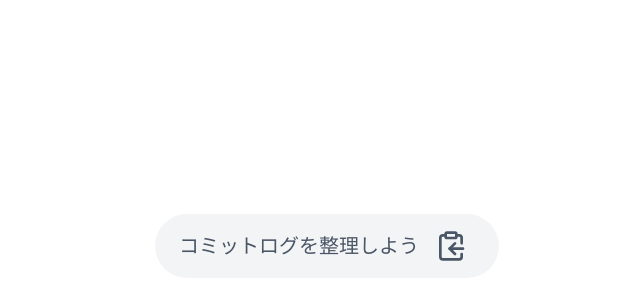
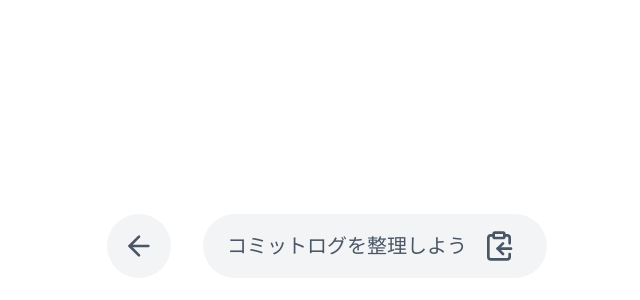
Before and after one commit to hamadatakaki/engineer-login-bonus, a Next.js app: page /10 in a window 1280 px wide. Shown: the part 154-454 px from the top of the page, without its empty margins (313-953 px from the left). Built offline with nearby package versions, Linux system fonts and the light colour scheme.

Commit message:
add: back button

```diff
--- a/src/pages/[result].tsx
+++ b/src/pages/[result].tsx
@@ -1,10 +1,11 @@
 import { Geist, Geist_Mono } from 'next/font/google';
-import { ClipboardCopy } from 'lucide-react';
+import { ArrowLeft, ClipboardCopy } from 'lucide-react';
 import { tips } from '@/utils/data';
 import toast, { Toaster } from 'react-hot-toast';
 import { useEffect, useState } from 'react';
 import Head from 'next/head';
 import { GetStaticPaths, GetStaticProps } from 'next';
+import { useRouter } from 'next/router';
 
 const geistSans = Geist({
   variable: '--font-geist-sans',
@@ -22,6 +23,7 @@ type Props = {
 
 export default function ResultPage({ result }: Props) {
   const [url, setUrl] = useState('');
+  const router = useRouter();
 
   useEffect(() => {
     if (typeof window !== 'undefined') {
@@ -37,6 +39,10 @@ export default function ResultPage({ result }: Props) {
       console.error(err);
       toast.error('コピーに失敗しました');
     }
+  };
+
+  const handleClick = () => {
+    router.push('/');
   };
 
   const previewTitle = `エンジニア向けのおみくじ（${result}）`;
@@ -55,7 +61,14 @@ export default function ResultPage({ result }: Props) {
       <div
         className={`${geistSans.className} ${geistMono.className} font-sans grid grid-rows-[20px_1fr_20px] items-center justify-items-center min-h-screen p-8 pb-20 gap-16 sm:p-20`}
       >
-        <main className="flex flex-col gap-[32px] row-start-2 items-center sm:items-start">
+        <main className="flex flex-row gap-[32px] row-start-2 items-center sm:items-start">
+          <button onClick={handleClick}>
+            <div className="flex items-center gap-2 text-xl text-gray-600 bg-gray-100 hover:bg-gray-300 rounded-full px-2 py-2">
+              <div className="p-2 rounded-full transition">
+                <ArrowLeft className="w-8 h-8 text-gray-600" />
+              </div>
+            </div>
+          </button>
           <button onClick={handleCopy}>
             <div className="flex items-center gap-2 text-xl text-gray-600 bg-gray-100 hover:bg-gray-300 rounded-full px-6 py-2">
               {tips[result]}
--- a/src/utils/data.ts
+++ b/src/utils/data.ts
@@ -1,6 +1,6 @@
 export const tips: Record<string, string> = {
-  '01': "DRY原則（Don\\'t Repeat Yourself）を意識しよう",
-  '02': "TDA原則（Tell, Don\\'t Ask）を意識しよう",
+  '01': "DRY原則（Don't Repeat Yourself）を意識しよう",
+  '02': "TDA原則（Tell, Don't Ask）を意識しよう",
   '03': 'ETC原則（Easier To Change）を意識しよう',
   '04': '単一責任の原則を意識しよう',
   '05': 'ユニットテストを書こう',
```
